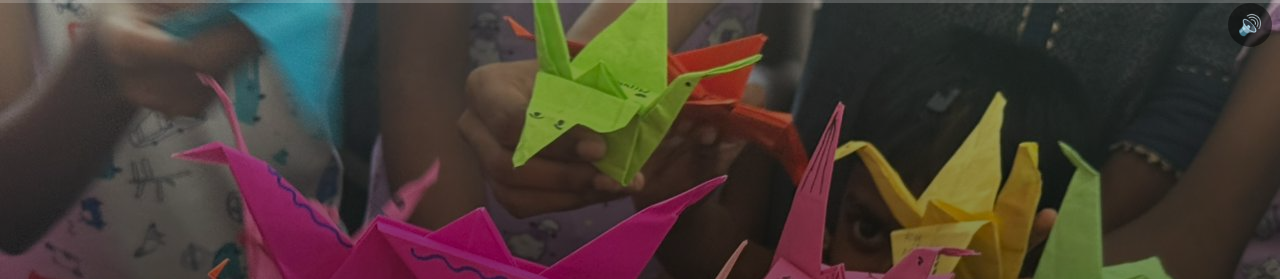
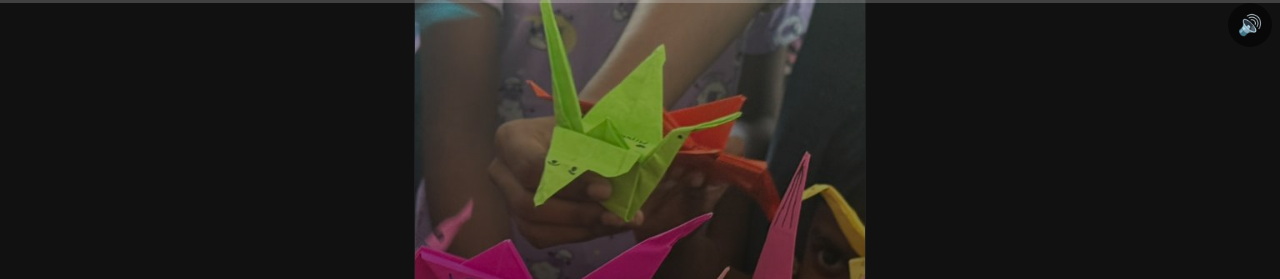
Before and after one commit to GAUTHAM31/fundraiser, a plain HTML site: page index.html in a window 1280 px wide. Shown: the top 279 px of the page. Drawn offline with Linux system fonts and the light colour scheme.

Commit message:
9:16 in desktop view

```diff
--- a/styles.css
+++ b/styles.css
@@ -80,6 +80,17 @@ body {
     scroll-snap-type: y mandatory;
     -webkit-overflow-scrolling: touch;
     scroll-behavior: auto;
+}
+
+/* 9:16 portrait column on laptop/desktop */
+@media (min-width: 769px) {
+    .slides-container {
+        left: 50%;
+        transform: translateX(-50%);
+        width: 56.25vh; /* 9/16 of viewport height = 9:16 width */
+        max-width: 100vw;
+        box-shadow: 0 0 0 1px rgba(255,255,255,0.06);
+    }
 }
 
 /* Each slide */
```
